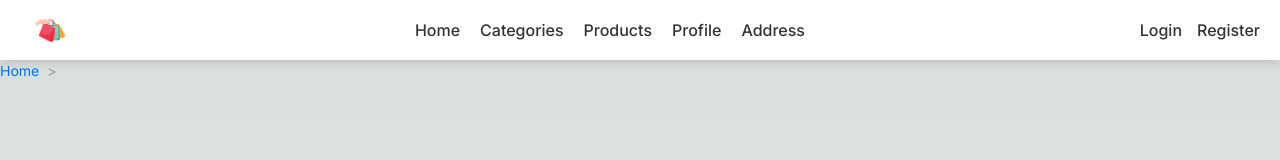
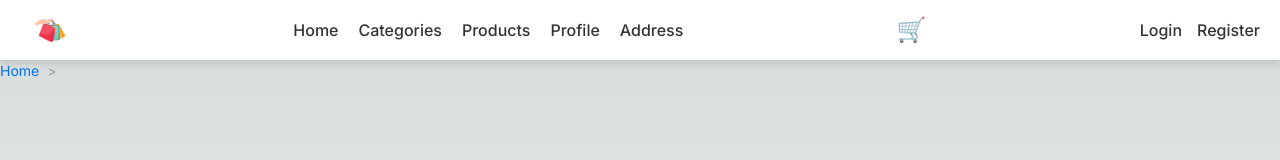
Before and after one commit to minhnn250695/nodejs-nextjs, a Next.js app in the folder frontend-nextjs/: page / in a window 1280 px wide. Shown: the top 160 px of the page. Built offline with nearby package versions, Linux system fonts and the light colour scheme.

Commit message:
add cart icon component

```diff
--- a/frontend-nextjs/src/app/layout.tsx
+++ b/frontend-nextjs/src/app/layout.tsx
@@ -1,28 +1,29 @@
-import type { Metadata } from "next";
-import { Inter } from "next/font/google";
-import "./globals.scss";
-import Navbar from "@/components/Navbar";
-import BreadcrumbComponent from "@/components/Breadscrumb";
-import Breadcrumbs from "@mui/material/Breadcrumbs";
+import './globals.scss';
+import Navbar from '@/components/Navbar';
+import BreadcrumbComponent from '@/components/Breadscrumb';
+import { Inter } from 'next/font/google';
+import { CartProvider } from '@/context/CartContext';
 
-const inter = Inter({ subsets: ["latin"] });
+const inter = Inter({ subsets: ['latin'] });
 
-export const metadata: Metadata = {
-  title: "Shopee Fake",
-  description: "Choose your favorite products and get it",
+export const metadata = {
+  title: 'Shopee Fake',
+  description: 'Choose your favorite products and get it',
 };
 
 export default function RootLayout({
   children,
-}: Readonly<{
+}: {
   children: React.ReactNode;
-}>) {
+}) {
   return (
     <html lang="en">
       <body className={inter.className}>
-        <Navbar />
-        <BreadcrumbComponent></BreadcrumbComponent>
-        <div className="container">{children}</div>
+        <CartProvider>
+          <Navbar />
+          <BreadcrumbComponent />
+          <div className="container">{children}</div>
+        </CartProvider>
       </body>
     </html>
   );
--- /dev/null
+++ b/frontend-nextjs/src/components/CartIcon.tsx
@@ -0,0 +1,21 @@
+'use client';
+import React from 'react';
+import Link from 'next/link';
+import { useCart } from '../context/CartContext';
+import styles from '../styles/CartIcon.module.scss';
+
+const CartIcon: React.FC = () => {
+  const { getTotalItemCount } = useCart();
+  const itemCount = getTotalItemCount();
+
+  return (
+    <div className={styles.cartIcon}>
+      <Link href="/cart">
+        <span className={styles.icon}>🛒</span>
+        {itemCount > 0 && <span className={styles.itemCount}>{itemCount}</span>}
+      </Link>
+    </div>
+  );
+};
+
+export default CartIcon;
--- a/frontend-nextjs/src/components/Navbar.tsx
+++ b/frontend-nextjs/src/components/Navbar.tsx
@@ -1,6 +1,55 @@
+// import React from 'react';
+// import Link from 'next/link';
+// import styles from '../styles/Navbar.module.scss';
+
+// const Logo: React.FC = () => (
+//   <Link href="/" className={styles.logo}>
+//     <img src="/assets/logo.png" alt="Shopee Logo" className={styles.logoImage} />
+//   </Link>
+// );
+
+// const NavLinks: React.FC = () => (
+//   <nav className={styles.navLinks}>
+//     <Link href="/" className={styles.navLink}>Home</Link>
+//     <Link href="/categories" className={styles.navLink}>Categories</Link>
+//     <Link href="/products" className={styles.navLink}>Products</Link>
+//     <Link href="/profile" className={styles.navLink}>Profile</Link>
+//     <Link href="/user-address" className={styles.navLink}>Address</Link>
+//   </nav>
+// );
+
+// const AuthLinks: React.FC = () => (
+//   <div className={styles.authLinks}>
+//     <Link href="/login" className={styles.authLink}>Login</Link>
+//     <Link href="/register" className={styles.authLink}>Register</Link>
+//   </div>
+// );
+
+// const AccountInfo: React.FC<{ userName: string }> = ({ userName }) => (
+//   <div className={styles.userSettings}>
+//     <span>{userName}</span>
+//     <span className={styles.userSettingsIcon}>⚙️</span>
+//     <div className={styles.userDropdown}>
+//       <Link href="/profile" className={styles.userDropdownLink}>Profile</Link>
+//       <Link href="/settings" className={styles.userDropdownLink}>Settings</Link>
+//       <Link href="/logout" className={styles.userDropdownLink}>Logout</Link>
+//     </div>
+//   </div>
+// );
+
+// const Navbar: React.FC<{ userName?: string }> = ({ userName }) => (
+//   <header className={styles.navbar}>
+//     <Logo />
+//     <NavLinks />
+//     {userName ? <AccountInfo userName={userName} /> : <AuthLinks />}
+//   </header>
+// );
+
+// export default Navbar;
 import React from 'react';
 import Link from 'next/link';
 import styles from '../styles/Navbar.module.scss';
+import CartIcon from './CartIcon';
 
 const Logo: React.FC = () => (
   <Link href="/" className={styles.logo}>
@@ -41,6 +90,7 @@ const Navbar: React.FC<{ userName?: string }> = ({ userName }) => (
   <header className={styles.navbar}>
     <Logo />
     <NavLinks />
+    <CartIcon />
     {userName ? <AccountInfo userName={userName} /> : <AuthLinks />}
   </header>
 );
--- a/frontend-nextjs/src/context/CartContext.tsx
+++ b/frontend-nextjs/src/context/CartContext.tsx
@@ -1,3 +1,4 @@
+'use client';
 import React, { createContext, useContext, useState, ReactNode } from 'react';
 
 interface CartItem {
@@ -11,6 +12,7 @@ interface CartContextType {
   cart: CartItem[];
   addToCart: (item: CartItem) => void;
   removeFromCart: (id: string) => void;
+  getTotalItemCount: () => number;
 }
 
 const CartContext = createContext<CartContextType | undefined>(undefined);
@@ -36,16 +38,19 @@ export const CartProvider: React.FC<{ children: ReactNode }> = ({ children }) =>
     setCart((prevCart) => prevCart.filter((item) => item.id !== id));
   };
 
+  const getTotalItemCount = () => {
+    return cart.reduce((total, item) => total + item.quantity, 0);
+  };
+
   return (
-    <CartContext.Provider value={{ cart, addToCart, removeFromCart }}>
+    <CartContext.Provider value={{ cart, addToCart, removeFromCart, getTotalItemCount }}>
       {children}
     </CartContext.Provider>
   );
 };
 
 export const useCart = (): CartContextType => {
-  const context = useContext(CartContext);console.log(context);
-
+  const context = useContext(CartContext);
   if (!context) {
     throw new Error('useCart must be used within a CartProvider');
   }
--- /dev/null
+++ b/frontend-nextjs/src/styles/CartIcon.module.scss
@@ -0,0 +1,30 @@
+/* CartIcon.module.scss */
+
+.cartIcon {
+    position: relative;
+    display: flex;
+    align-items: center;
+    cursor: pointer;
+  }
+
+  .icon {
+    font-size: 24px;
+    color: #333;
+    transition: color 0.3s;
+
+    &:hover {
+      color: #0070f3;
+    }
+  }
+
+  .itemCount {
+    position: absolute;
+    top: -5px;
+    right: -10px;
+    background-color: #ff4d4f;
+    color: #fff;
+    border-radius: 50%;
+    padding: 2px 6px;
+    font-size: 12px;
+    font-weight: bold;
+  }
```
